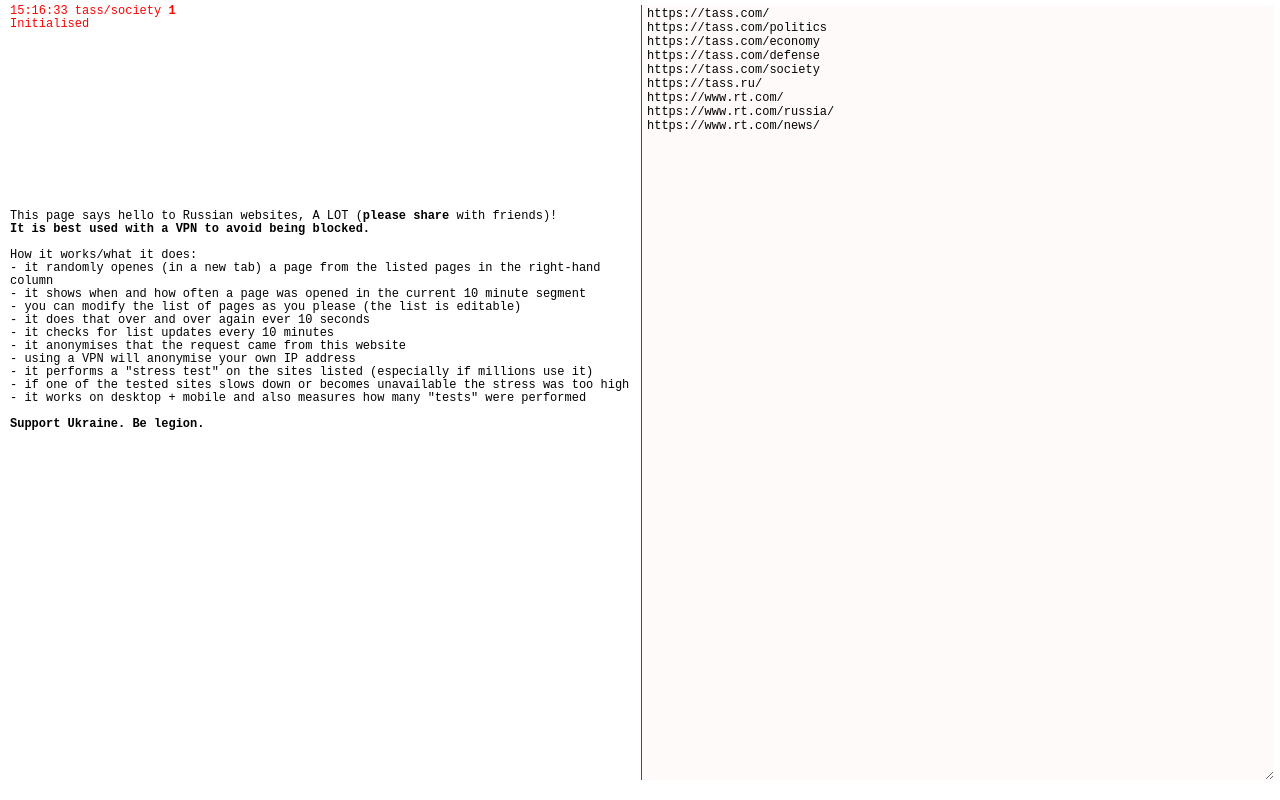
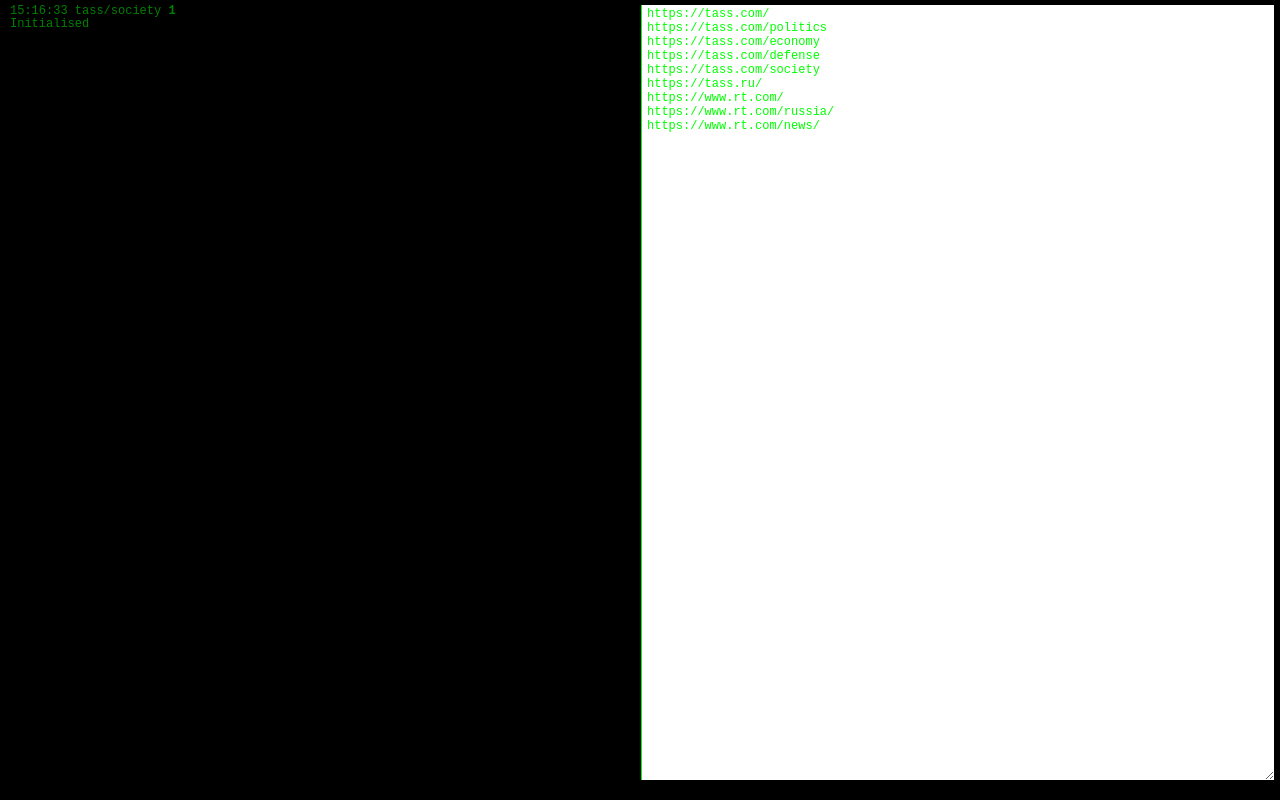
Before and after one commit to steveDOTdigital/stevedotdigital.github.io, a plain HTML site: page index.html in a window 1280 px wide. Drawn offline with nearby package versions, Linux system fonts and the light colour scheme.

Commit message:
Update index.html

```diff
--- a/index.html
+++ b/index.html
@@ -163,8 +163,8 @@ https://www.rt.com/news/</textarea>
 
 	<style type="text/css">
 		body {
-			background: #FFF;
-			color: #666;
+			background: black;
+			color: white;
 			font-family: Courier New;
 			font-size: 12px;
 			line-height: 13px;
@@ -200,12 +200,12 @@ https://www.rt.com/news/</textarea>
 			padding-left: 5px;
 			margin: 0;
 			border: 0 none;
-			border-left: 1px solid red;
-			background: rgba(255,0,0,0.02);
+			color: lime;
+			border-left: 1px solid lime;
 			font-size: 12px;
 		}
 		.status ul {
-			color: red;
+			color: green;
 			list-style-type: none;
 			padding: 0px;
 			margin: 0px;
```
